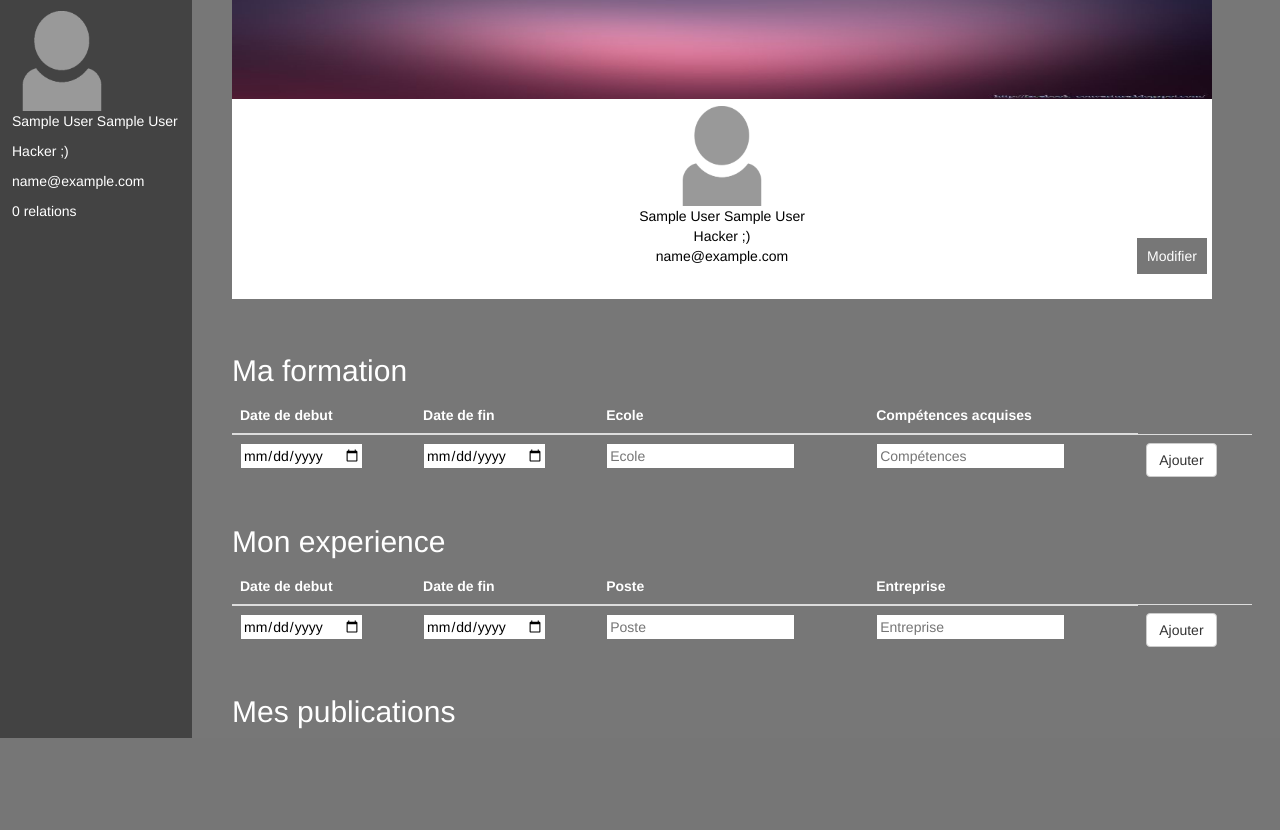
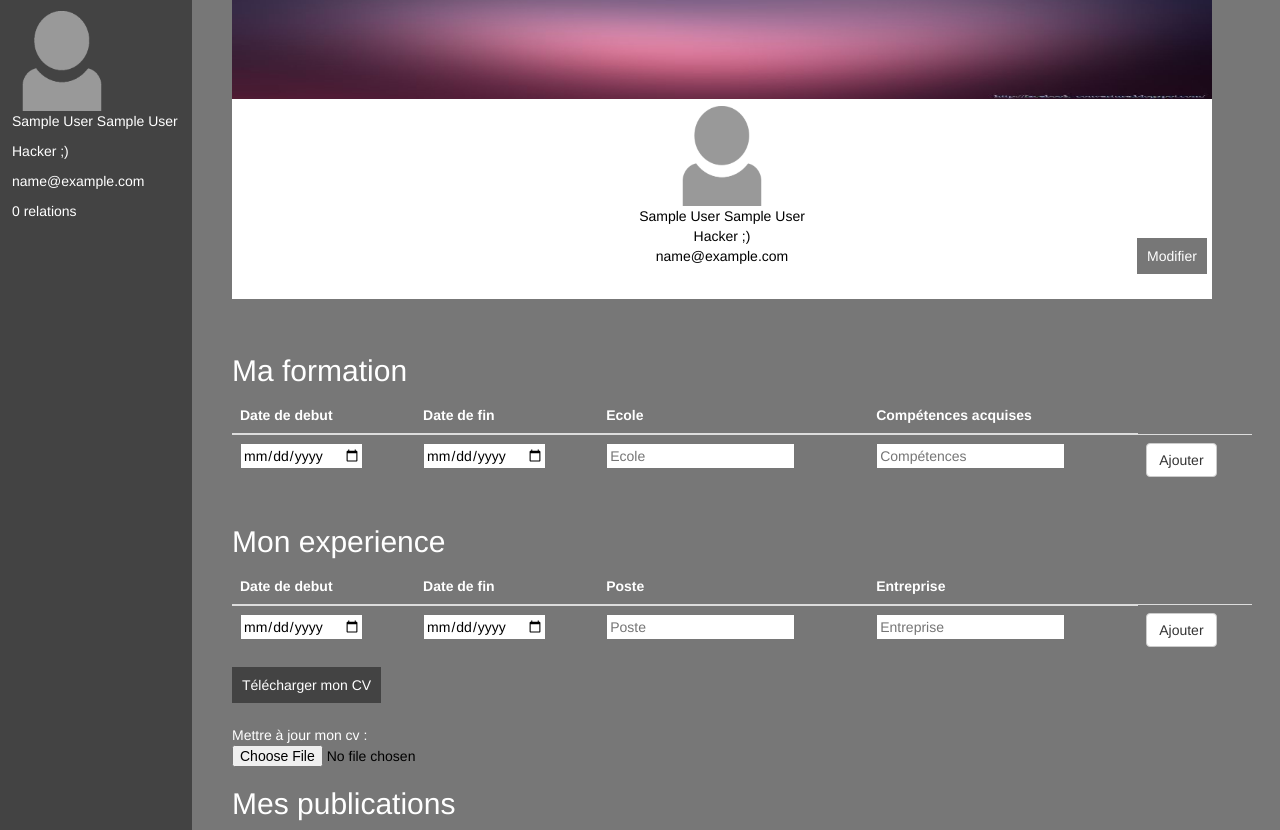
Before and after one commit to Jujulego/linkedece, a PHP site: page /profil.php in a window 1280 px wide. Shown: the part 71-901 px from the top of the page. Before the commit the page ends 809 px from the top, so only its background shows below. Run offline with PHP 8.4, Linux system fonts and the light colour scheme; the visitor is signed in with stand-in values (Sample User, id 1); data that the repository does not hold is empty.

Commit message:
ajout d'un bouton pour telecharger le pdf, ainsi que d'un bouton pour le mettre à jour

```diff
--- a/css/style_profil.css
+++ b/css/style_profil.css
@@ -107,3 +107,27 @@ textarea
 
 
 }
+
+ #liencv a:link {
+    background-color: #434343;
+    color: white;
+    text-decoration: none;
+    padding: 10px;
+
+
+}
+ #liencv a:visited {
+    background-color: #434343;
+    color: white;
+    text-decoration: none;
+    padding: 10px;
+
+}
+ #liencv a:hover {
+    background-color: #eee;
+    color: black;
+    text-decoration: none;
+    padding: 10px;
+
+
+}
--- a/profil.php
+++ b/profil.php
@@ -280,6 +280,13 @@ if ($_SERVER['REQUEST_METHOD'] == "POST") {
                     </table>
                 </form>
 
+                <div id="liencv">
+                    <p><a href="#mon_cv.pdf">Télécharger mon CV</a> </p><br>
+                    <p>Mettre à jour mon cv : <input type="file" accept="application/pdf" name="cv" /></p>
+
+
+                </div>
+
                 <h2>Mes publications</h2>
                 <?php
                 $posts = $bdd->prepare(
```
